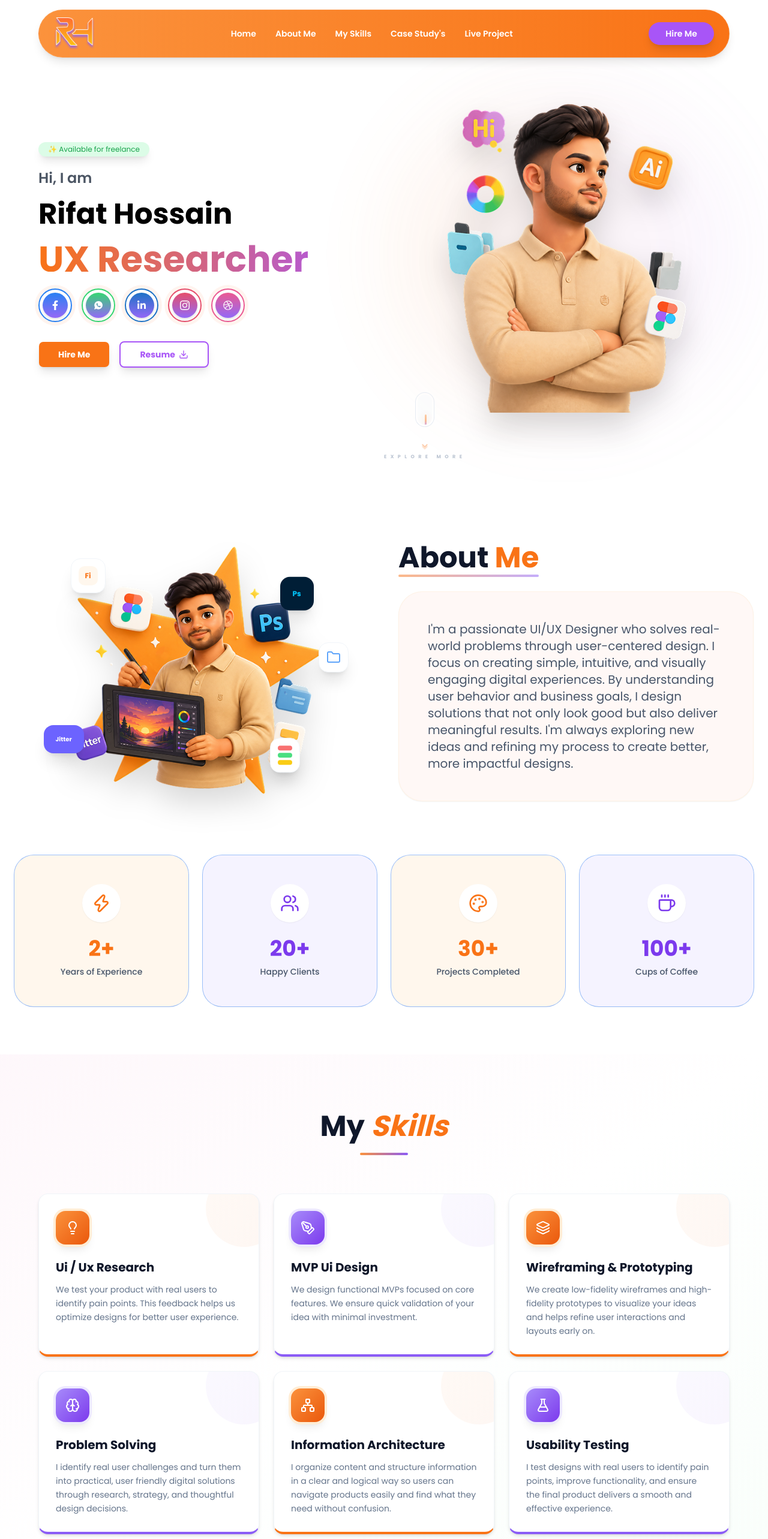
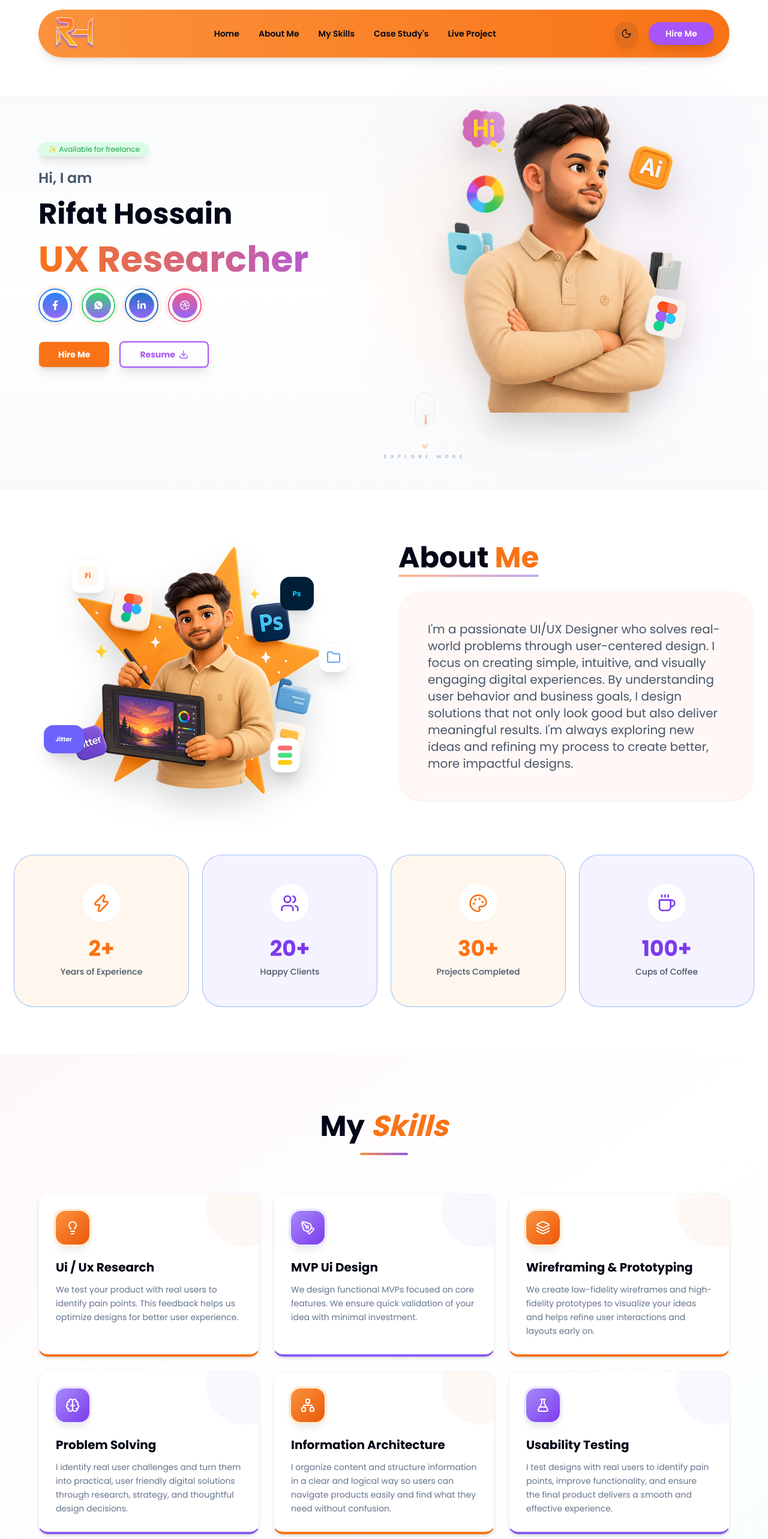
Before and after one commit to Kongkon45/rifat-portfolio, a Next.js app: page / in a window 1280 px wide. Shown: the top 2566 px of the page at 60% size. Built offline with nearby package versions, Linux system fonts and the light colour scheme.

Commit message:
dark mode and light mode add

```diff
--- a/src/app/_components/about-me.tsx
+++ b/src/app/_components/about-me.tsx
@@ -67,7 +67,7 @@
   return (
     <motion.section
       id="about"
-      className="w-full bg-white py-20 px-6 overflow-hidden"
+      className="w-full bg-white dark:bg-slate-950 py-20 px-6 overflow-hidden"
       initial="hidden"
       whileInView="show"
       viewport={{ once: true, amount: 0.2 }}
@@ -156,14 +156,14 @@
           {/* Right: Text Content */}
           <motion.div variants={fadeIn} className="space-y-8">
             <div className="relative inline-block">
-              <h2 className="text-4xl md:text-5xl font-bold text-slate-900">
+              <h2 className="text-4xl md:text-5xl font-bold text-slate-950 dark:text-white">
                 About <span className="text-orange-500">Me</span>
               </h2>
               <div className="absolute -bottom-2 left-0 w-full h-1 bg-gradient-to-r from-orange-500/50 to-violet-500/50 rounded-full" />
             </div>
 
-            <div className="bg-[#FFF8F6] border border-orange-100/50 rounded-[40px] p-8 md:p-12 shadow-sm">
-              <p className="text-slate-600 text-lg leading-relaxed md:text-xl">
+            <div className="bg-[#FFF8F6] dark:bg-slate-900 border border-orange-100/50 dark:border-slate-700 rounded-[40px] p-8 md:p-12 shadow-sm">
+              <p className="text-slate-600 dark:text-slate-300 text-lg leading-relaxed md:text-xl">
                 I&apos;m a passionate UI/UX Designer who solves real-world problems through user-centered design. I focus on creating simple, intuitive, and visually engaging digital experiences. By understanding user behavior and business goals, I design solutions that not only look good but also deliver meaningful results. I&apos;m always exploring new ideas and refining my process to create better, more impactful designs.
               </p>
             </div>
@@ -183,7 +183,7 @@
                 variants={fadeIn}
                 whileHover={{ y: -10, transition: { duration: 0.3 } }}
               >
-                <Card className={`rounded-[32px] border-none ${item.bg} shadow-sm overflow-hidden`}>
+                <Card className={`rounded-[32px] border-none ${item.bg} shadow-sm overflow-hidden dark:bg-slate-900`}>
                   <CardContent className="p-8 flex flex-col items-center text-center">
                     <div className={`p-4 rounded-full bg-white shadow-sm mb-6 ${item.color}`}>
                       <Icon className="w-8 h-8" />
--- a/src/app/_components/hero.tsx
+++ b/src/app/_components/hero.tsx
@@ -7,7 +7,7 @@
   FaDribbble,
 } from "react-icons/fa";
 import { IoLogoWhatsapp } from "react-icons/io";
-import { BsInstagram } from "react-icons/bs";
+// import { BsInstagram } from "react-icons/bs";
 import Image from "next/image";
 import { motion } from "framer-motion";
 import { useState, useEffect } from "react";
@@ -18,7 +18,7 @@
   { icon: <FaFacebookF key="fb" />, label: "Facebook", bgColor: "#1877F2", hoverBgColor: "#155db4" },
   { icon: <IoLogoWhatsapp key="wa" />, label: "WhatsApp", bgColor: "#25D366", hoverBgColor: "#1eae56" },
   { icon: <FaLinkedinIn key="li" />, label: "LinkedIn", bgColor: "#0A66C2", hoverBgColor: "#084fa1" },
-  { icon: <BsInstagram key="ig" />, label: "Instagram", bgColor: "#E4405F", hoverBgColor: "#c81e58" },
+  // { icon: <BsInstagram key="ig" />, label: "Instagram", bgColor: "#E4405F", hoverBgColor: "#c81e58" },
   { icon: <FaDribbble key="db" />, label: "Dribbble", bgColor: "#EA4C89", hoverBgColor: "#d93d78" },
 ];
 
@@ -99,7 +99,7 @@
   }, []);
   return (
     <motion.section
-      className="w-full flex justify-center mt-16 px-4 relative pb-24 md:pb-32"
+      className="w-full flex justify-center mt-16 px-4 relative pb-24 md:pb-32 bg-gradient-to-b from-slate-50 via-white to-slate-50 dark:from-slate-950 dark:via-slate-950 dark:to-slate-900"
       initial="hidden"
       whileInView="visible"
       viewport={{ once: true, amount: 0.25 }}
@@ -110,7 +110,7 @@
         {/* LEFT CONTENT */}
         <motion.div className="space-y-5" variants={fadeUp}>
           <motion.div
-            className="inline-block px-4 py-1 bg-green-100 text-green-600 text-xs rounded-full shadow-lg"
+            className="inline-block px-4 py-1 bg-green-100 text-green-600 text-xs rounded-full shadow-lg dark:bg-emerald-900 dark:text-emerald-200"
             variants={badgeFromTop}
             whileHover={{
               scale: 1.05,
@@ -121,11 +121,11 @@
             ✨ Available for freelance
           </motion.div>
 
-          <motion.p className="text-gray-600 text-lg md:text-xl lg:text-2xl font-semibold leading-normal" variants={fadeUp}>
+          <motion.p className="text-slate-600 dark:text-slate-300 text-lg md:text-xl lg:text-2xl font-semibold leading-normal" variants={fadeUp}>
             Hi, I am
           </motion.p>
 
-          <motion.h1 className="text-4xl md:text-5xl font-bold" variants={fadeUp}>
+          <motion.h1 className="text-4xl md:text-5xl font-bold text-slate-950 dark:text-white" variants={fadeUp}>
             Rifat Hossain
           </motion.h1>
 
--- a/src/app/_components/my-skills.tsx
+++ b/src/app/_components/my-skills.tsx
@@ -99,7 +99,7 @@
   return (
     <section
       id="my-skills"
-      className="w-full bg-gradient-to-br from-pink-50/60 via-white to-green-50/40 py-24 px-6 overflow-hidden"
+      className="w-full bg-gradient-to-br from-pink-50/60 via-white to-green-50/40 dark:from-slate-950 dark:via-slate-950 dark:to-slate-900 py-24 px-6 overflow-hidden"
     >
       <div className="mx-auto max-w-6xl">
 
@@ -111,7 +111,7 @@
           viewport={{ once: true, amount: 0.5 }}
           variants={headingVariants}
         >
-          <h2 className="text-4xl md:text-5xl font-bold text-slate-900">
+          <h2 className="text-4xl md:text-5xl font-bold text-slate-950 dark:text-white">
             My{" "}
             <span className="text-orange-500 italic">Skills</span>
           </h2>
@@ -138,8 +138,8 @@
               >
                 <div
                   className={`
-                    relative flex flex-col h-full rounded-2xl bg-white
-                    border border-slate-100 border-b-4 ${config.border}
+                    relative flex flex-col h-full rounded-2xl bg-white dark:bg-slate-900
+                    border border-slate-100 dark:border-slate-700 border-b-4 ${config.border}
                     shadow-md hover:shadow-xl ${config.glow}
                     transition-shadow duration-300 p-7
                     overflow-hidden
@@ -162,12 +162,12 @@
                   </div>
 
                   {/* Title */}
-                  <h3 className="text-xl font-bold text-slate-900 mb-3">
+                  <h3 className="text-xl font-bold text-slate-950 dark:text-white mb-3">
                     {skill.title}
                   </h3>
 
                   {/* Description */}
-                  <p className="text-slate-500 text-sm leading-relaxed flex-1">
+                  <p className="text-slate-500 dark:text-slate-300 text-sm leading-relaxed flex-1">
                     {skill.desc}
                   </p>
                 </div>
--- a/src/app/globals.css
+++ b/src/app/globals.css
@@ -21,10 +21,13 @@
   }
 }
 
-body{
-  @apply bg-white
+body {
+  @apply min-h-screen bg-white text-slate-900 antialiased transition-colors duration-300;
 }
 
+html.dark body {
+  @apply bg-slate-950 text-slate-100;
+}
 
 
 @layer base {
--- a/src/components/shared/Navbar/Navbar.tsx
+++ b/src/components/shared/Navbar/Navbar.tsx
@@ -1,8 +1,8 @@
 "use client";
 
-import { useState } from "react";
+import { useEffect, useState } from "react";
 import Link from "next/link";
-import { Menu, X } from "lucide-react";
+import { Menu, Moon, Sun, X } from "lucide-react";
 import { Button } from "@/components/ui/button";
 import Image from "next/image";
 import { motion } from "framer-motion";
@@ -17,6 +17,23 @@
 
 export default function Navbar() {
   const [open, setOpen] = useState(false);
+  const [theme, setTheme] = useState<"light" | "dark">("light");
+  const [mounted, setMounted] = useState(false);
+
+  useEffect(() => {
+    const storedTheme = localStorage.getItem("theme");
+    const initialTheme = storedTheme === "dark" ? "dark" : "light";
+    setTheme(initialTheme);
+    document.documentElement.classList.toggle("dark", initialTheme === "dark");
+    setMounted(true);
+  }, []);
+
+  const toggleTheme = () => {
+    const nextTheme = theme === "dark" ? "light" : "dark";
+    setTheme(nextTheme);
+    localStorage.setItem("theme", nextTheme);
+    document.documentElement.classList.toggle("dark", nextTheme === "dark");
+  };
 
   const navVariants = {
     hidden: { opacity: 0, y: -20 },
@@ -63,7 +80,7 @@
       animate="visible"
       variants={navVariants}
     >
-      <div className="w-full max-w-6xl bg-gradient-to-r from-orange-400 to-orange-500 rounded-full px-6 py-3 flex items-center justify-between shadow-lg hover:shadow-xl transition-shadow duration-300 relative backdrop-blur-sm border border-white/10">
+      <div className="w-full max-w-6xl bg-gradient-to-r from-orange-400 to-orange-500 dark:bg-slate-950/95 rounded-full px-6 py-3 flex items-center justify-between shadow-lg hover:shadow-xl transition-shadow duration-300 relative backdrop-blur-sm border border-white/10 dark:border-slate-700 text-slate-950 dark:text-slate-100">
         {/* Logo */}
         <motion.div
           whileHover={{ scale: 1.05 }}
@@ -83,7 +100,7 @@
 
         {/* Desktop Menu */}
         <motion.div
-          className="hidden md:flex items-center gap-8 text-white font-medium"
+          className="hidden md:flex items-center gap-8 text-slate-950 dark:text-white font-medium"
           initial="hidden"
           animate="visible"
         >
@@ -96,7 +113,7 @@
             >
               <Link
                 href={item.href}
-                className="relative group text-white text-sm font-semibold"
+                className="relative group text-slate-950 dark:text-white text-sm font-semibold"
               >
                 {item.name}
                 <motion.div
@@ -115,6 +132,17 @@
           animate="visible"
           transition={{ delay: 0.3 }}
         >
+          <motion.button
+            type="button"
+            onClick={toggleTheme}
+            aria-label={`Switch to ${theme === "dark" ? "light" : "dark"} mode`}
+            className="h-10 w-10 grid place-items-center rounded-full bg-slate-900/10 text-slate-900 dark:bg-slate-200 dark:text-slate-950 shadow-lg hover:bg-slate-900/20 dark:hover:bg-slate-200/30 transition-colors"
+            whileHover={{ scale: 1.05 }}
+            whileTap={{ scale: 0.95 }}
+          >
+            {mounted ? (theme === "dark" ? <Sun size={18} /> : <Moon size={18} />) : <Moon size={18} />}
+          </motion.button>
+
           <Link href="#contact">
             <motion.div whileHover={{ scale: 1.05 }} whileTap={{ scale: 0.95 }}>
               <Button className="h-10 hidden md:block bg-purple-500 hover:bg-purple-600 text-white rounded-full px-7 font-semibold shadow-lg hover:shadow-xl transition-all duration-300">
@@ -126,7 +154,7 @@
           {/* Mobile Toggle */}
           <motion.button
             onClick={() => setOpen(!open)}
-            className="md:hidden text-white bg-white/10 p-2 rounded-full hover:bg-white/20 transition-colors"
+            className="md:hidden text-slate-900 dark:text-slate-100 bg-white/10 dark:bg-slate-800/80 p-2 rounded-full hover:bg-white/20 dark:hover:bg-slate-700/70 transition-colors"
             whileHover={{ scale: 1.1 }}
             whileTap={{ scale: 0.95 }}
           >
@@ -137,7 +165,7 @@
         {/* Mobile Menu */}
         {open && (
           <motion.div
-            className="absolute top-[70px] left-3 right-3 bg-gradient-to-b from-orange-400 to-orange-500 rounded-2xl p-6 flex flex-col gap-4 text-white md:hidden shadow-lg backdrop-blur-sm border border-white/10"
+            className="absolute top-[70px] left-3 right-3 bg-white/95 dark:bg-slate-900/95 rounded-2xl p-6 flex flex-col gap-4 text-slate-900 dark:text-slate-100 md:hidden shadow-lg backdrop-blur-sm border border-slate-200/70 dark:border-slate-700"
             variants={mobileMenuVariants}
             initial="hidden"
             animate="visible"
@@ -154,7 +182,7 @@
                 <Link
                   href={item.href}
                   onClick={() => setOpen(false)}
-                  className="text-white text-sm font-semibold pb-3 border-b border-white/20 hover:text-purple-100 transition-colors"
+                  className="text-slate-950 dark:text-slate-100 text-sm font-semibold pb-3 border-b border-slate-200/70 dark:border-slate-700 hover:text-purple-700 dark:hover:text-purple-200 transition-colors"
                 >
                   {item.name}
                 </Link>
```
Also changed, not shown: src/app/_components/contact-us.tsx (+8 -8 lines), src/app/_components/my-design.tsx (+8 -8 lines), src/app/_components/technology.tsx (+5 -5 lines), src/components/shared/Footer/Footer.tsx (+5 -5 lines).
